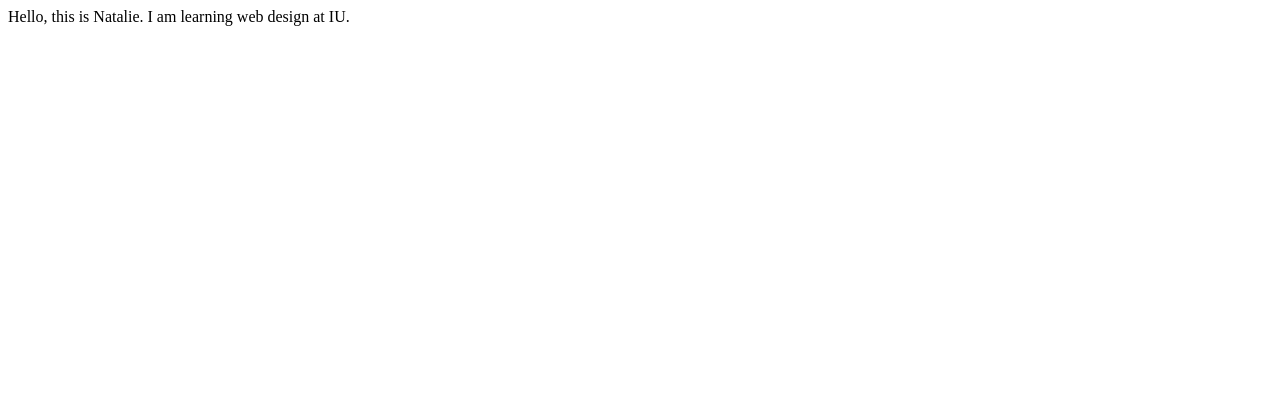
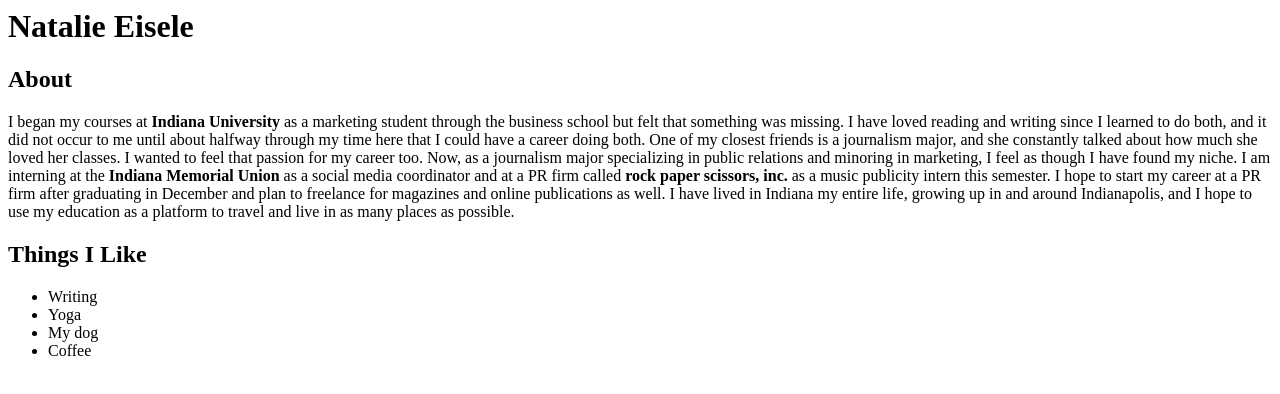
Before and after one commit to natalieeisele/natalieeisele.github.io, a plain HTML site: page index.html in a window 1280 px wide. Drawn offline with Linux system fonts and the light colour scheme.

Commit message:
Update index.html

```diff
--- a/index.html
+++ b/index.html
@@ -1 +1,28 @@
-Hello, this is Natalie. I am learning web design at IU.
+<html>
+  <head>
+    <title> Natalie Eisele - Github Profile </title>
+     </head>
+  <body>
+    <h1>Natalie Eisele  </h1>
+    <h2> About </h2>
+    <p>
+      I began my courses at <strong>Indiana University</strong> as a marketing student through the business school but felt that
+      something was missing. I have loved reading and writing since I learned to do both, and it did not occur to me
+      until about halfway through my time here that I could have a career doing both. One of my closest friends is a
+      journalism major, and she constantly talked about how much she loved her classes. I wanted to feel that passion
+      for my career too. Now, as a journalism major specializing in public relations and minoring in marketing, I feel
+      as though I have found my niche. I am interning at the <strong>Indiana Memorial Union</strong> as a social media coordinator and
+      at a PR firm called <strong>rock paper scissors, inc.</strong> as a music publicity intern this semester. I hope to start my career
+      at a PR firm after graduating in December and plan to freelance for magazines and online publications as well. I
+      have lived in Indiana my entire life, growing up in and around Indianapolis, and I hope to use my education as a
+      platform to travel and live in as many places as possible.
+    </p>
+    <h2>Things I Like</h2>
+    <ul>
+      <li>Writing</li>
+      <li>Yoga</li>
+      <li>My dog </li>
+      <li>Coffee </li>
+    </ul>
+  </body>
+</html>
```
